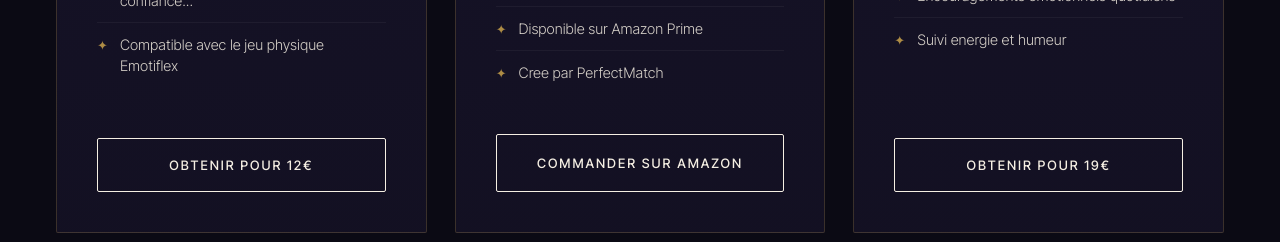
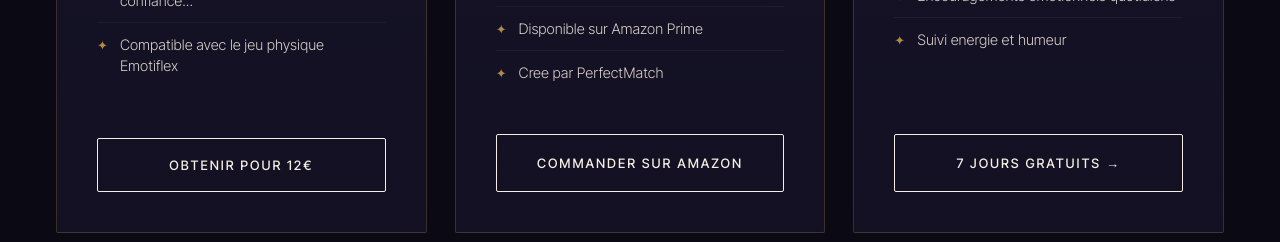
Before and after one commit to hawadiallo1984-ai/perfectmatch-ai, a Next.js app: page / in a window 1280 px wide. Shown: the part 4320-4562 px from the top of the page. Built offline with nearby package versions, Linux system fonts and the light colour scheme.

Commit message:
Nutrition button redirect to /nutrition

```diff
--- a/app/page.tsx
+++ b/app/page.tsx
@@ -258,7 +258,7 @@ export default function HomePage() {
                     )}
                   </div>
                 ) : (
-                  offer.isAmazon ? (<a href={offer.amazonUrl as string} target="_blank" rel="noopener noreferrer" className={styles.offerCta} style={{display:"block",textAlign:"center",textDecoration:"none"}}>Commander sur Amazon</a>) : (<button onClick={() => handleCheckout(offer.id)} className={styles.offerCta}>Obtenir pour {offer.price}€</button>)
+                  offer.isAmazon ? (<a href={offer.amazonUrl as string} target="_blank" rel="noopener noreferrer" className={styles.offerCta} style={{display:"block",textAlign:"center",textDecoration:"none"}}>Commander sur Amazon</a>) : offer.isNutrition ? (<a href="/nutrition" className={styles.offerCta} style={{display:"block",textAlign:"center",textDecoration:"none"}}>7 jours gratuits →</a>) : (<button onClick={() => handleCheckout(offer.id)} className={styles.offerCta}>Obtenir pour {offer.price}€</button>)
                 )}
               </div>
             );
```
